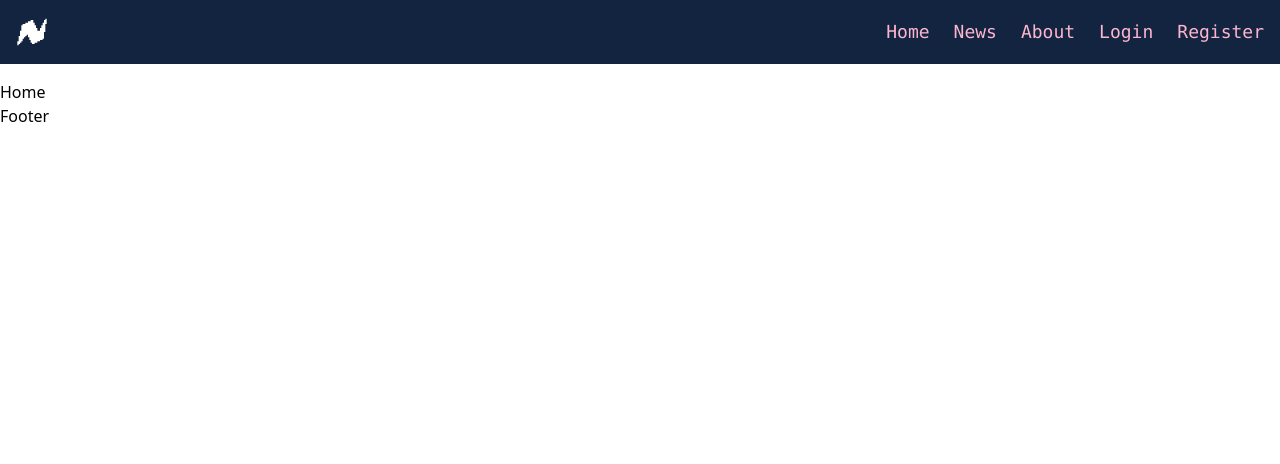
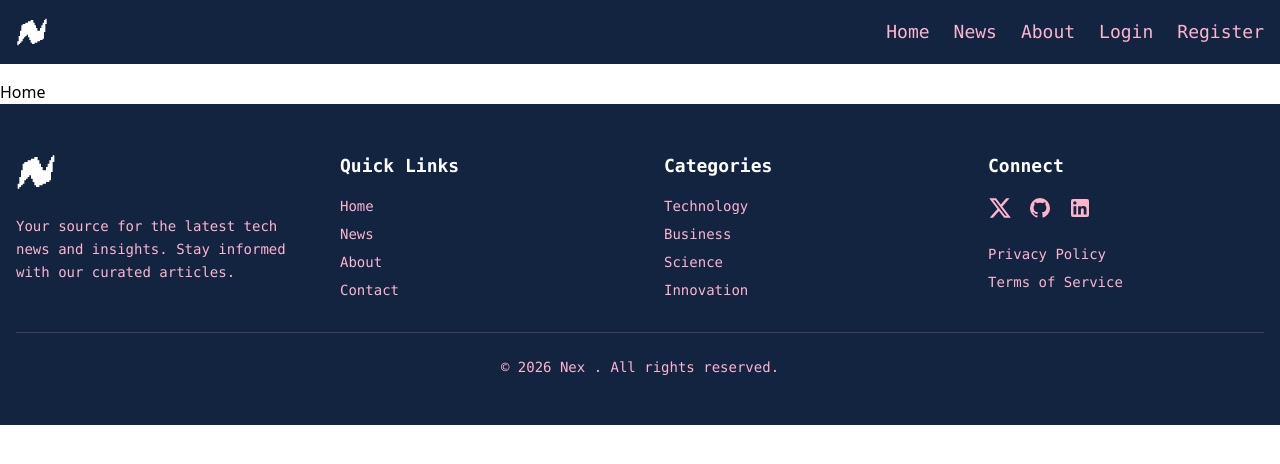
Before and after one commit to marstrx/News-Platform, a React (Vite) app in the folder website/: page / in a window 1280 px wide. Shown: the top 464 px of the page. Built offline with nearby package versions, Linux system fonts and the light colour scheme; no server answers.

Commit message:
amazing footer

```diff
--- a/website/src/Layoutes/Footer/Footer.tsx
+++ b/website/src/Layoutes/Footer/Footer.tsx
@@ -1,7 +1,90 @@
+import { Link } from "react-router-dom";
+
 function Footer() {
   return (
-    <div>Footer</div>
-  )
+    <footer className="bg-[#132440] text-[#FDB5CE] font-mono">
+      <div className="max-w-7xl mx-auto px-4 py-8 sm:py-12">
+        <div className="grid grid-cols-1 sm:grid-cols-2 lg:grid-cols-4 gap-8 lg:gap-12">
+          <div className="col-span-1 sm:col-span-2 lg:col-span-1">
+            <Link to="/" className="inline-block mb-4">
+              <svg
+                width="40"
+                height="40"
+                xmlns="http://www.w3.org/2000/svg"
+                viewBox="0 0 24 24"
+              >
+                <path
+                  fill="#FFFFFF"
+                  d="M23 2v4h-1v6h-1v5h-1v1h-2v1h-2v1h-2v1h-2v-1h-1v-2h-1v-2H9v-2H8v1H7v1H6v1H5v2H4v1H3v1H2v1H1v-3h1v-4h1v-4h1V7h1V6h2V5h2V4h2V3h2v2h1v2h1v2h1v2h2V9h1V7h1V5h1V3h1V2z"
+                />
+              </svg>
+            </Link>
+            <p className="text-sm leading-relaxed">
+              Your source for the latest tech news and insights. Stay informed with our curated articles.
+            </p>
+          </div>
+
+          {/* Quick Links */}
+          <div>
+            <h3 className="text-white font-bold mb-4 text-lg">Quick Links</h3>
+            <ul className="space-y-2 text-sm">
+              <li><Link to="/" className="hover:text-white">Home</Link></li>
+              <li><Link to="/news" className="hover:text-white">News</Link></li>
+              <li><Link to="/about" className="hover:text-white">About</Link></li>
+              <li><Link to="/contact" className="hover:text-white">Contact</Link></li>
+            </ul>
+          </div>
+
+          {/* Categories */}
+          <div>
+            <h3 className="text-white font-bold mb-4 text-lg">Categories</h3>
+            <ul className="space-y-2 text-sm">
+              <li><Link to="/technology" className="hover:text-white">Technology</Link></li>
+              <li><Link to="/business" className="hover:text-white">Business</Link></li>
+              <li><Link to="/science" className="hover:text-white">Science</Link></li>
+              <li><Link to="/innovation" className="hover:text-white">Innovation</Link></li>
+            </ul>
+          </div>
+
+          {/* Social*/}
+          <div>
+            <h3 className="text-white font-bold mb-4 text-lg">Connect</h3>
+            <div className="flex gap-4 mb-6">
+              {/* Twitter */}
+              <a href="https://x.com/marstrx0" className="hover:opacity-80">
+                <svg xmlns="http://www.w3.org/2000/svg" width="24" height="24" viewBox="0 0 24 24" fill="#FDB5CE">
+                  <path d="M18.244 2.25h3.308l-7.227 8.26l8.502 11.24H16.17l-5.214-6.817L4.99 21.75H1.68l7.73-8.835L1.254 2.25H8.08l4.713 6.231zm-1.161 17.52h1.833L7.084 4.126H5.117z" />
+                </svg>
+              </a>
+              {/* GitHub */}
+              <a href="https://github.com/marstrx" className="hover:opacity-80">
+                <svg xmlns="http://www.w3.org/2000/svg" width="24" height="24" viewBox="0 0 24 24" fill="#FDB5CE">
+                  <path d="M12 2A10 10 0 0 0 2 12c0 4.42 2.87 8.17 6.84 9.5c.5.08.66-.23.66-.5v-1.69c-2.77.6-3.36-1.34-3.36-1.34c-.46-1.16-1.11-1.47-1.11-1.47c-.91-.62.07-.6.07-.6c1 .07 1.53 1.03 1.53 1.03c.87 1.52 2.34 1.07 2.91.83c.09-.65.35-1.09.63-1.34c-2.22-.25-4.55-1.11-4.55-4.92c0-1.11.38-2 1.03-2.71c-.1-.25-.45-1.29.1-2.64c0 0 .84-.27 2.75 1.02c.79-.22 1.65-.33 2.5-.33c.85 0 1.71.11 2.5.33c1.91-1.29 2.75-1.02 2.75-1.02c.55 1.35.2 2.39.1 2.64c.65.71 1.03 1.6 1.03 2.71c0 3.82-2.34 4.66-4.57 4.91c.36.31.69.92.69 1.85V21c0 .27.16.59.67.5C19.14 20.16 22 16.42 22 12A10 10 0 0 0 12 2" />
+                </svg>
+              </a>
+              {/* LinkedIn */}
+              <a href="https://www.linkedin.com/in/marstrx/" className="hover:opacity-80">
+                <svg xmlns="http://www.w3.org/2000/svg" width="24" height="24" viewBox="0 0 24 24" fill="#FDB5CE">
+                  <path d="M19 3a2 2 0 0 1 2 2v14a2 2 0 0 1-2 2H5a2 2 0 0 1-2-2V5a2 2 0 0 1 2-2zm-.5 15.5v-5.3a3.26 3.26 0 0 0-3.26-3.26c-.85 0-1.84.52-2.32 1.3v-1.11h-2.79v8.37h2.79v-4.93c0-.77.62-1.4 1.39-1.4a1.4 1.4 0 0 1 1.4 1.4v4.93zM6.88 8.56a1.68 1.68 0 0 0 1.68-1.68c0-.93-.75-1.69-1.68-1.69a1.69 1.69 0 0 0-1.69 1.69c0 .93.76 1.68 1.69 1.68m1.39 9.94v-8.37H5.5v8.37z" />
+                </svg>
+              </a>
+            </div>
+            <ul className="space-y-2 text-sm">
+              <li><Link to="/privacy" className="hover:text-white">Privacy Policy</Link></li>
+              <li><Link to="/terms" className="hover:text-white">Terms of Service</Link></li>
+            </ul>
+          </div>
+        </div>
+
+        {/* Bottom Bar */}
+        <div className="border-t border-[#FDB5CE]/20 mt-8 pt-6">
+          <div className="flex flex-col sm:flex-row justify-center items-center gap-4 text-sm">
+            <p>&copy; {new Date().getFullYear()} Nex . All rights reserved.</p>
+          </div>
+        </div>
+      </div>
+    </footer>
+  );
 }
 
-export default Footer
+export default Footer;
```
